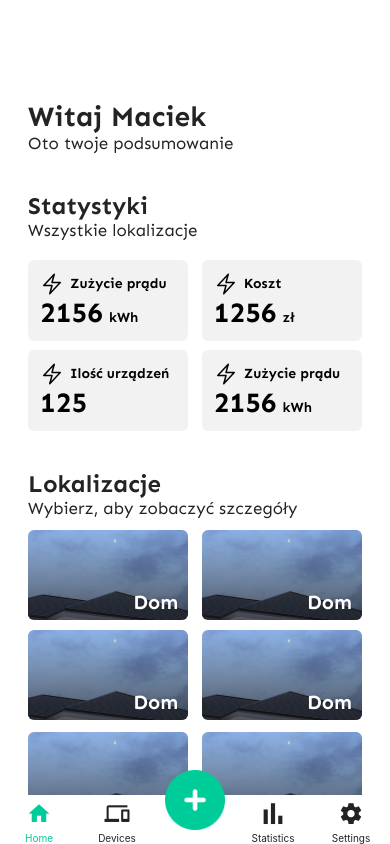
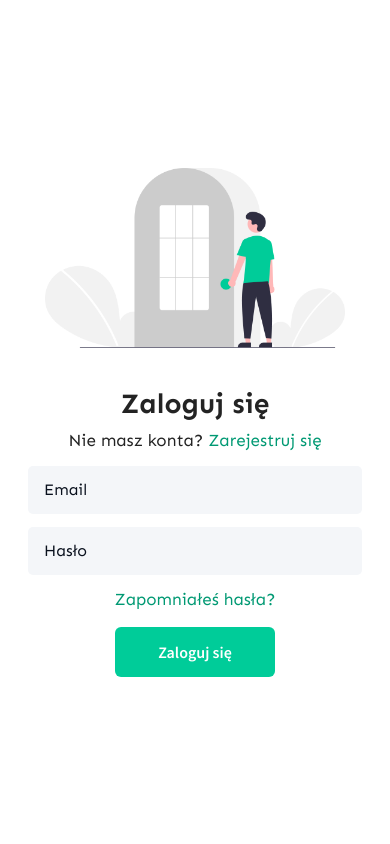
Before and after one commit to hackathon-tdp/myenergy-app, a React Native app: screen /login in a window 390 px wide. Built offline with nearby package versions, Linux system fonts and the light colour scheme.

Commit message:
feat: logging in is now possible

```diff
--- a/src/components/AppContext.js
+++ b/src/components/AppContext.js
@@ -4,15 +4,24 @@ import { lightTheme, darkTheme } from "../variables";
 const AppContext = createContext({});
 
 export const AppProvider = ({children}) => {
-    const [isLoggedIn, setIsLoggedIn] = useState(true);
     const [theme, setTheme] = useState(false);
+    const [user, setUser] = useState({})
+    const [isLoggedIn, setIsLoggedIn] = useState(false);
+    const [accessToken, setAccessToken] = useState("");
+    const [refreshToken, setRefreshToken] = useState("");
 
     return <AppContext.Provider
         value={{
             theme: theme ? darkTheme : lightTheme,
             setTheme: setTheme,
+            user: user,
+            setUser: setUser,
             isLoggedIn: isLoggedIn,
             setIsLoggedIn: setIsLoggedIn,
+            accessToken: accessToken,
+            setAccessToken: setAccessToken,
+            refreshToken: refreshToken,
+            setRefreshToken: setRefreshToken
         }}
     >
         {children}
--- a/src/components/typography/TextLink.js
+++ b/src/components/typography/TextLink.js
@@ -3,7 +3,7 @@ import { Pressable, Text, StyleSheet } from "react-native";
 import AppContext from "../AppContext";
 
 export const TextLink = ({ onPress, marginTop, children }) => {
-    const { theme } = useContext(AppContext);ś
+    const { theme } = useContext(AppContext);
 
     const styles = StyleSheet.create({
         link: {
--- a/src/requests.js
+++ b/src/requests.js
@@ -1,7 +1,8 @@
 import axios from "axios";
 
 const API = axios.create({
-  baseURL: "http://127.0.0.1:8000/api/v1.0/",
+  baseURL: "http://rolandsobczak.ignorelist.com:8000/api/v1.0/"
+  //baseURL: "http://127.0.0.1:8000/api/v1.0/",
 });
 
 export const setHeader = (token) => {
--- a/src/views/Home.js
+++ b/src/views/Home.js
@@ -11,13 +11,13 @@ import {
     Pressable,
     ScrollView,
 } from "react-native";
-
-import React, { useState } from "react";
+import React, { useContext, useState } from "react";
 import { Heading } from "../components/typography/Heading";
 import { Description } from "../components/typography/Description";
 import { InlineBox } from "../components/base/InlineBox";
 import Icon from "../components/base/Icon";
 import { LinearGradient } from "expo-linear-gradient";
+import AppContext from "../components/AppContext";
 
 const NoLocalisations = () => (
     <Wrapper justifyContent='center' alignItems='center'>
@@ -272,10 +272,12 @@ const LocalisationView = () => {
 };
 
 const HomeProper = () => {
+    const {user} = useContext(AppContext);
+
     return (
         <ScrollView>
             <Wrapper>
-                <Heading marginTop={100}>Witaj Maciek</Heading>
+                <Heading marginTop={100}>Witaj {user.username}</Heading>
                 <Description>Oto twoje podsumowanie</Description>
                 <Heading marginTop={38} size='small'>
                     Statystyki
--- a/src/views/user-auth/Login.js
+++ b/src/views/user-auth/Login.js
@@ -11,17 +11,18 @@ import { useContext, useState } from "react";
 import AppContext from "../../components/AppContext";
 
 export const Login = ({ navigation, loginSetter }) => {
-    const { setIsLoggedIn } = useContext(AppContext);
+    const { setIsLoggedIn, setUser, setAccessToken, setRefreshToken } =
+        useContext(AppContext);
 
-    const [accessToken, setAccessToken] = useState("");
-    const [refreshToken, setRefreshToken] = useState("");
     const [username, setUsername] = useState("");
     const [password, setPassword] = useState("");
 
-    const signUp = async (username, password) => {
+    const signIn = async (username, password) => {
         const { data } = await API.post("auth/login/", { username, password });
         setAccessToken(data.access_token);
         setRefreshToken(data.refresh_token);
+        console.log(data.user);
+        setUser(data.user);
         setHeader(data.accessToken);
         setIsLoggedIn(true);
     };
@@ -39,7 +40,7 @@ export const Login = ({ navigation, loginSetter }) => {
                     onPress={() => {
                         navigation.navigate("signUp");
                     }}
-                >ś
+                >
                     Zarejestruj się
                 </TextLink>
             </InlineBox>
@@ -69,7 +70,7 @@ export const Login = ({ navigation, loginSetter }) => {
             >
                 Zapomniałeś hasła?
             </TextLink>
-            <Button marginTop={18} onPress={() => signUp(username, password)}>
+            <Button marginTop={18} onPress={() => signIn(username, password)}>
                 Zaloguj się
             </Button>
         </Wrapper>
```
